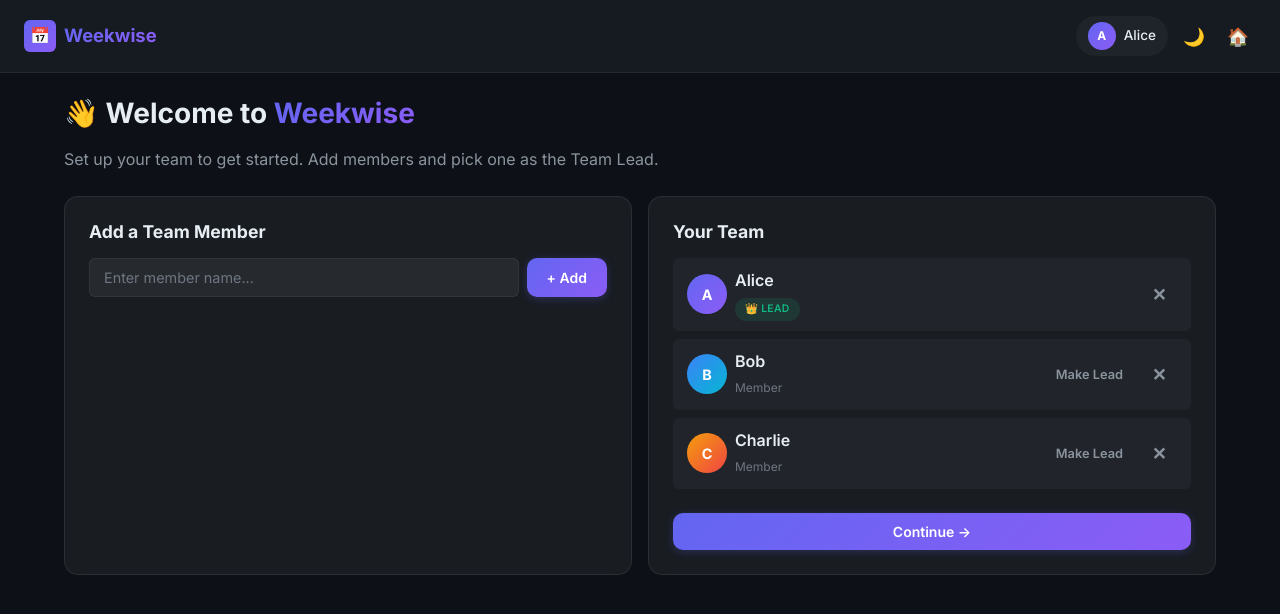
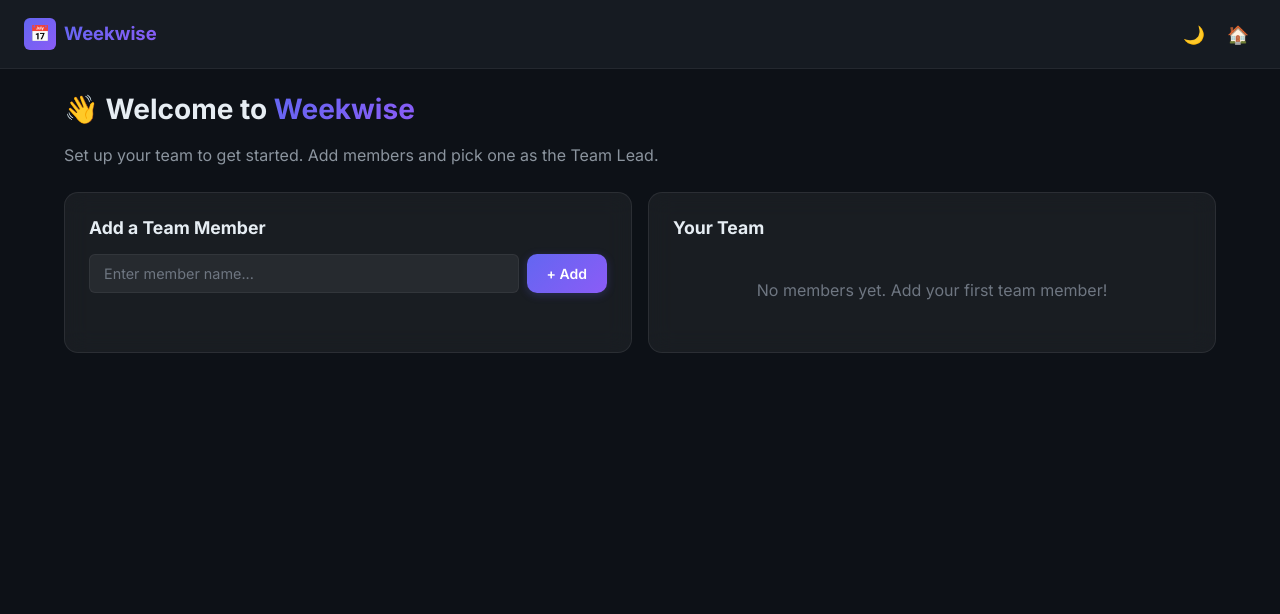
Before and after one commit to Prajw4lDev/weekwise, an Angular app in the folder frontend/: page /welcome in a window 1280 px wide. Shown: the top 614 px of the page. Built offline with nearby package versions, Linux system fonts and the light colour scheme.

Commit message:
feat: add team setup and login flow

```diff
--- a/frontend/src/app/components/navbar/navbar.component.html
+++ b/frontend/src/app/components/navbar/navbar.component.html
@@ -4,13 +4,20 @@
         <span class="text-gradient">Weekwise</span>
     </div>
     <div class="navbar-actions">
+        @if (userContext.isLoggedIn()) {
         <div class="navbar-user" (click)="switchUser()" style="cursor:pointer;" title="Switch user">
             <div class="avatar"
                 style="background: linear-gradient(135deg, #6366f1, #8b5cf6); width:28px; height:28px; font-size:0.75rem;">
-                A</div>
-            <span>Alice</span>
+                {{ getInitial() }}</div>
+            <span>{{ userContext.currentUser()?.name }}</span>
+            @if (userContext.isLead()) {
+            <span class="badge badge-client" style="font-size:0.55rem; padding:2px 6px;">LEAD</span>
+            }
         </div>
-        <button class="btn btn-icon btn-ghost" title="Toggle Theme">🌙</button>
+        }
+        <button class="btn btn-icon btn-ghost" title="Toggle Theme" (click)="toggleTheme()">
+            @if (themeService.isDark()) { 🌙 } @else { ☀️ }
+        </button>
         <button class="btn btn-icon btn-ghost" title="Home" (click)="goHome()">🏠</button>
     </div>
 </nav>
--- a/frontend/src/app/pages/home-member/home-member.component.html
+++ b/frontend/src/app/pages/home-member/home-member.component.html
@@ -1,5 +1,5 @@
 <section id="screen-home-member">
-    <h2 class="mb-sm">Welcome back, <span class="text-gradient">Bob</span> 👋</h2>
+    <h2 class="mb-sm">Welcome back, <span class="text-gradient">{{ userName }}</span> 👋</h2>
     <p class="text-secondary mb-lg">Here's what you can do.</p>
 
     <div class="grid-auto">
--- a/frontend/src/app/pages/home/home.component.html
+++ b/frontend/src/app/pages/home/home.component.html
@@ -1,8 +1,9 @@
 <section id="screen-home-lead">
-    <h2 class="mb-sm">Welcome back, <span class="text-gradient">Alice</span> 👋</h2>
+    <h2 class="mb-sm">Welcome back, <span class="text-gradient">{{ userName }}</span> 👋</h2>
     <p class="text-secondary mb-lg">What would you like to do today?</p>
 
     <div class="grid-auto">
+        @if (!planService.hasActivePlan()) {
         <div class="action-card" (click)="goto('/plan-setup')">
             <div class="action-icon">🚀</div>
             <div class="action-content">
@@ -10,11 +11,22 @@
                 <p>Set up a new planning cycle.</p>
             </div>
         </div>
+        }
+        @if (planService.planStatus() === 'Setup') {
         <div class="action-card" (click)="goto('/plan-setup')">
             <div class="action-icon">⚙️</div>
             <div class="action-content">
                 <h3>Set Up This Week's Plan</h3>
                 <p>Pick members and set category percentages.</p>
+            </div>
+        </div>
+        }
+        @if (planService.isPlanning()) {
+        <div class="action-card" (click)="goto('/my-plan')">
+            <div class="action-icon">📝</div>
+            <div class="action-content">
+                <h3>Plan My Work</h3>
+                <p>Pick backlog items and commit hours.</p>
             </div>
         </div>
         <div class="action-card" (click)="goto('/review')">
@@ -24,11 +36,13 @@
                 <p>Check everyone's hours and lock the plan.</p>
             </div>
         </div>
-        <div class="action-card" (click)="goto('/my-plan')">
-            <div class="action-icon">📝</div>
+        }
+        @if (planService.isFrozen()) {
+        <div class="action-card" (click)="goto('/update-progress')">
+            <div class="action-icon">✏️</div>
             <div class="action-content">
-                <h3>Plan My Work</h3>
-                <p>Pick backlog items and commit hours.</p>
+                <h3>Update My Progress</h3>
+                <p>Report hours and status on your tasks.</p>
             </div>
         </div>
         <div class="action-card" (click)="goto('/progress')">
@@ -38,13 +52,6 @@
                 <p>Check how the team is doing.</p>
             </div>
         </div>
-        <div class="action-card" (click)="goto('/update-progress')">
-            <div class="action-icon">✏️</div>
-            <div class="action-content">
-                <h3>Update My Progress</h3>
-                <p>Report hours and status on your tasks.</p>
-            </div>
-        </div>
         <div class="action-card">
             <div class="action-icon">✅</div>
             <div class="action-content">
@@ -52,6 +59,7 @@
                 <p>Close out this cycle.</p>
             </div>
         </div>
+        }
         <div class="action-card" (click)="goto('/backlog')">
             <div class="action-icon">📋</div>
             <div class="action-content">
@@ -73,6 +81,7 @@
                 <p>Look at completed planning cycles.</p>
             </div>
         </div>
+        @if (planService.hasActivePlan()) {
         <div class="action-card" style="border-color: rgba(239,68,68,0.2);">
             <div class="action-icon" style="background: linear-gradient(135deg, #ef4444, #dc2626);">🗑️</div>
             <div class="action-content">
@@ -80,5 +89,6 @@
                 <p>Erase all plans and start over.</p>
             </div>
         </div>
+        }
     </div>
 </section>
--- a/frontend/src/app/pages/login/login.component.html
+++ b/frontend/src/app/pages/login/login.component.html
@@ -2,21 +2,24 @@
     <h2 class="mb-sm">Who are you?</h2>
     <p class="text-secondary mb-lg">Click your name to get started.</p>
 
+    @if (teamService.members().length === 0) {
+    <div class="glass-card no-hover" style="text-align:center; padding:var(--space-xl);">
+        <p class="text-muted mb-md">No team members found.</p>
+        <a class="btn btn-primary" routerLink="/welcome">Set Up Team First</a>
+    </div>
+    } @else {
     <div class="grid-3">
-        <div class="action-card login-card" (click)="selectUser('lead')">
-            <div class="avatar avatar-lg" style="background: linear-gradient(135deg, #6366f1, #8b5cf6);">A</div>
-            <h3>Alice</h3>
+        @for (member of teamService.members(); track member.id; let i = $index) {
+        <div class="action-card login-card" (click)="selectUser(member)" id="login-{{ member.id }}">
+            <div class="avatar avatar-lg" [style.background]="getGradient(i)">{{ getInitial(member.name) }}</div>
+            <h3>{{ member.name }}</h3>
+            @if (member.role === 'Lead') {
             <span class="badge badge-client" style="font-size:0.65rem; margin-top:4px;">👑 LEAD</span>
+            } @else {
+            <span class="text-muted" style="font-size:0.75rem; margin-top:4px;">Member</span>
+            }
         </div>
-        <div class="action-card login-card" (click)="selectUser('member')">
-            <div class="avatar avatar-lg" style="background: linear-gradient(135deg, #3b82f6, #06b6d4);">B</div>
-            <h3>Bob</h3>
-            <span class="text-muted" style="font-size:0.75rem; margin-top:4px;">Member</span>
-        </div>
-        <div class="action-card login-card" (click)="selectUser('member')">
-            <div class="avatar avatar-lg" style="background: linear-gradient(135deg, #f59e0b, #ef4444);">C</div>
-            <h3>Charlie</h3>
-            <span class="text-muted" style="font-size:0.75rem; margin-top:4px;">Member</span>
-        </div>
+        }
     </div>
+    }
 </section>
--- a/frontend/src/app/pages/login/login.component.ts
+++ b/frontend/src/app/pages/login/login.component.ts
@@ -1,24 +1,48 @@
-import { Component } from '@angular/core';
-import { Router } from '@angular/router';
+import { Component, inject } from '@angular/core';
+import { Router, RouterLink } from '@angular/router';
+import { TeamService, UserContextService } from '../../services';
+import { TeamMember } from '../../models';
 
 /**
  * Login screen — "Who are you?"
- * Displays team member cards; clicking one navigates to the home dashboard.
+ * Displays team member cards; clicking one sets the current user and navigates to home.
  */
 @Component({
     selector: 'app-login',
+    imports: [RouterLink],
     templateUrl: './login.component.html',
     styleUrl: './login.component.css'
 })
 export class LoginComponent {
-    constructor(private router: Router) { }
+    private router = inject(Router);
+    teamService = inject(TeamService);
+    private userContext = inject(UserContextService);
 
-    /** Select a user and navigate to the appropriate home dashboard. */
-    selectUser(role: string): void {
-        if (role === 'lead') {
+    /** Select a user and navigate to the appropriate dashboard. */
+    selectUser(member: TeamMember): void {
+        this.userContext.setUser(member);
+        if (member.role === 'Lead') {
             this.router.navigate(['/home']);
         } else {
             this.router.navigate(['/home-member']);
         }
     }
+
+    /** Get initials for avatar. */
+    getInitial(name: string): string {
+        return name.charAt(0).toUpperCase();
+    }
+
+    /** Get a gradient for a member based on index. */
+    getGradient(index: number): string {
+        const gradients = [
+            'linear-gradient(135deg, #6366f1, #8b5cf6)',
+            'linear-gradient(135deg, #3b82f6, #06b6d4)',
+            'linear-gradient(135deg, #f59e0b, #ef4444)',
+            'linear-gradient(135deg, #10b981, #059669)',
+            'linear-gradient(135deg, #ec4899, #f43f5e)',
+            'linear-gradient(135deg, #8b5cf6, #d946ef)',
+        ];
+        return gradients[index % gradients.length];
+    }
 }
--- a/frontend/src/app/pages/welcome/welcome.component.html
+++ b/frontend/src/app/pages/welcome/welcome.component.html
@@ -7,58 +7,59 @@
         <div class="glass-card no-hover">
             <h3 class="mb-md">Add a Team Member</h3>
             <div class="flex gap-sm">
-                <input type="text" class="form-input" placeholder="Enter member name..." style="flex:1">
-                <button class="btn btn-primary">+ Add</button>
+                <input type="text" class="form-input" placeholder="Enter member name..." [(ngModel)]="newMemberName"
+                    (keydown)="onKeyDown($event)" style="flex:1" id="add-member-input">
+                <button class="btn btn-primary" (click)="addMember()" [disabled]="!newMemberName.trim()">+ Add</button>
             </div>
         </div>
 
         <!-- Team Roster -->
         <div class="glass-card no-hover">
             <h3 class="mb-md">Your Team</h3>
+
+            @if (teamService.members().length === 0) {
+            <p class="text-muted" style="text-align:center; padding:var(--space-lg);">No members yet. Add your first
+                team member!</p>
+            }
+
             <div class="flex flex-col gap-sm">
+                @for (member of teamService.members(); track member.id; let i = $index) {
                 <div class="flex items-center justify-between"
                     style="padding:10px 14px; background:var(--bg-card); border-radius:var(--radius-sm);">
                     <div class="flex items-center gap-sm">
-                        <div class="avatar" style="background: linear-gradient(135deg, #6366f1, #8b5cf6);">A</div>
+                        <div class="avatar" [style.background]="getGradient(i)">{{ getInitial(member.name) }}</div>
                         <div>
-                            <div style="font-weight:600;">Alice</div>
+                            <div style="font-weight:600;">{{ member.name }}</div>
+                            @if (member.role === 'Lead') {
                             <span class="badge badge-client" style="font-size:0.65rem;">👑 LEAD</span>
-                        </div>
-                    </div>
-                    <button class="btn btn-icon btn-ghost" title="Remove">✕</button>
-                </div>
-
-                <div class="flex items-center justify-between"
-                    style="padding:10px 14px; background:var(--bg-card); border-radius:var(--radius-sm);">
-                    <div class="flex items-center gap-sm">
-                        <div class="avatar" style="background: linear-gradient(135deg, #3b82f6, #06b6d4);">B</div>
-                        <div>
-                            <div style="font-weight:600;">Bob</div>
+                            } @else {
                             <span class="text-muted" style="font-size:0.75rem;">Member</span>
+                            }
                         </div>
                     </div>
                     <div class="flex gap-xs">
-                        <button class="btn btn-sm btn-ghost">Make Lead</button>
-                        <button class="btn btn-icon btn-ghost" title="Remove">✕</button>
+                        @if (member.role !== 'Lead') {
+                        <button class="btn btn-sm btn-ghost" (click)="makeLead(member.id)">Make Lead</button>
+                        }
+                        <button class="btn btn-icon btn-ghost" title="Remove"
+                            (click)="removeMember(member.id)">✕</button>
                     </div>
                 </div>
+                }
+            </div>
 
-                <div class="flex items-center justify-between"
-                    style="padding:10px 14px; background:var(--bg-card); border-radius:var(--radius-sm);">
-                    <div class="flex items-center gap-sm">
-                        <div class="avatar" style="background: linear-gradient(135deg, #f59e0b, #ef4444);">C</div>
-                        <div>
-                            <div style="font-weight:600;">Charlie</div>
-                            <span class="text-muted" style="font-size:0.75rem;">Member</span>
-                        </div>
-                    </div>
-                    <div class="flex gap-xs">
-                        <button class="btn btn-sm btn-ghost">Make Lead</button>
-                        <button class="btn btn-icon btn-ghost" title="Remove">✕</button>
-                    </div>
-                </div>
+            @if (teamService.members().length > 0) {
+            <button class="btn btn-primary mt-lg" style="width:100%;" (click)="continue()" [disabled]="!canContinue"
+                id="continue-btn">
+                Continue →
+            </button>
+            @if (!canContinue && teamService.members().length > 0) {
+            <div class="validation-msg warning mt-sm" style="font-size:0.8rem;">
+                @if (teamService.leads().length === 0) {
+                ⚠️ Please assign a Team Lead.
+                } @else if (teamService.members().length < 2) { ⚠️ Add at least 2 members. } </div>
+                    }
+                    }
             </div>
-            <button class="btn btn-primary mt-lg" style="width:100%;" (click)="continue()">Continue →</button>
         </div>
-    </div>
 </section>
```
Also changed, not shown: frontend/src/app/app.ts (+9 -3 lines), frontend/src/app/components/navbar/navbar.component.ts (+26 -5 lines), frontend/src/app/pages/home-member/home-member.component.ts (+9 -3 lines), frontend/src/app/pages/home/home.component.ts (+10 -3 lines), frontend/src/app/pages/welcome/welcome.component.ts (+63 -3 lines).
